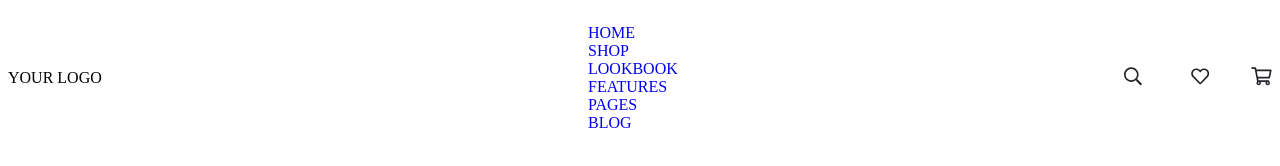
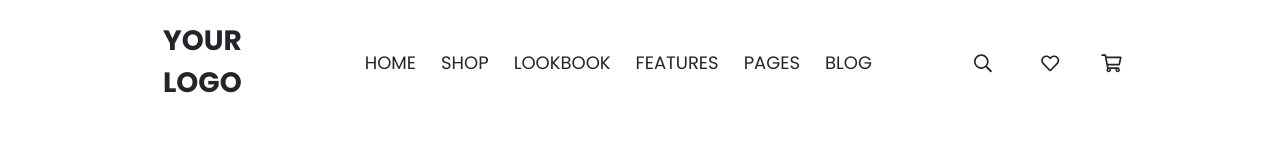
Before and after one commit to Begimai1012/collusion, a plain HTML site: page index.html in a window 1280 px wide. Drawn offline with Linux system fonts and the light colour scheme.

Commit message:
header styled

```diff
--- a/assets/components/_base.scss
+++ b/assets/components/_base.scss
@@ -1,6 +1,10 @@
 
 h1,h2,h3,h4,h5,h6,p {
     margin: 0;
+}
+
+body{
+    font-family: 'Poppins';
 }
 
 a {
--- a/assets/components/_header.scss
+++ b/assets/components/_header.scss
@@ -1,8 +1,29 @@
 .header{
  &__content{
-    display: flex;
-    align-items: center;
-    justify-content: space-around;
+  @include align-center ();
+    justify-content: space-between;
+    margin-top: 20px;
+    margin-right: 150px;
+    margin-left: 155px;
+
+ }
+ &__nav{
+   display: flex;
+ }
+ &__item{
+  margin-right: 25px;
+ }
+ &__logo{
+  @include font (700,28px,42px,#22262A);
+  margin-right: 70px;
+ }
+ &__link{
+  @include font (400,18px,27px,#22262A);
+ }
+ &__img{
+  margin-top: 10px;
+  margin-left: 77px;
+
  }
 
 
@@ -15,4 +36,10 @@
 
 
 
+
+
+
+
+
+
 }
--- a/assets/helpers/_mixin.scss
+++ b/assets/helpers/_mixin.scss
@@ -3,8 +3,7 @@
     align-items: center;
 }
 
-@mixin font($family,$weight,$size,$line-height,$color){
-    font-family:$family;
+@mixin font($weight,$size,$line-height,$color){
     font-weight: $weight;
     font-size: $size;
     line-height: $line-height;
```
Also changed, not shown: css/index.css, 1 other file.
